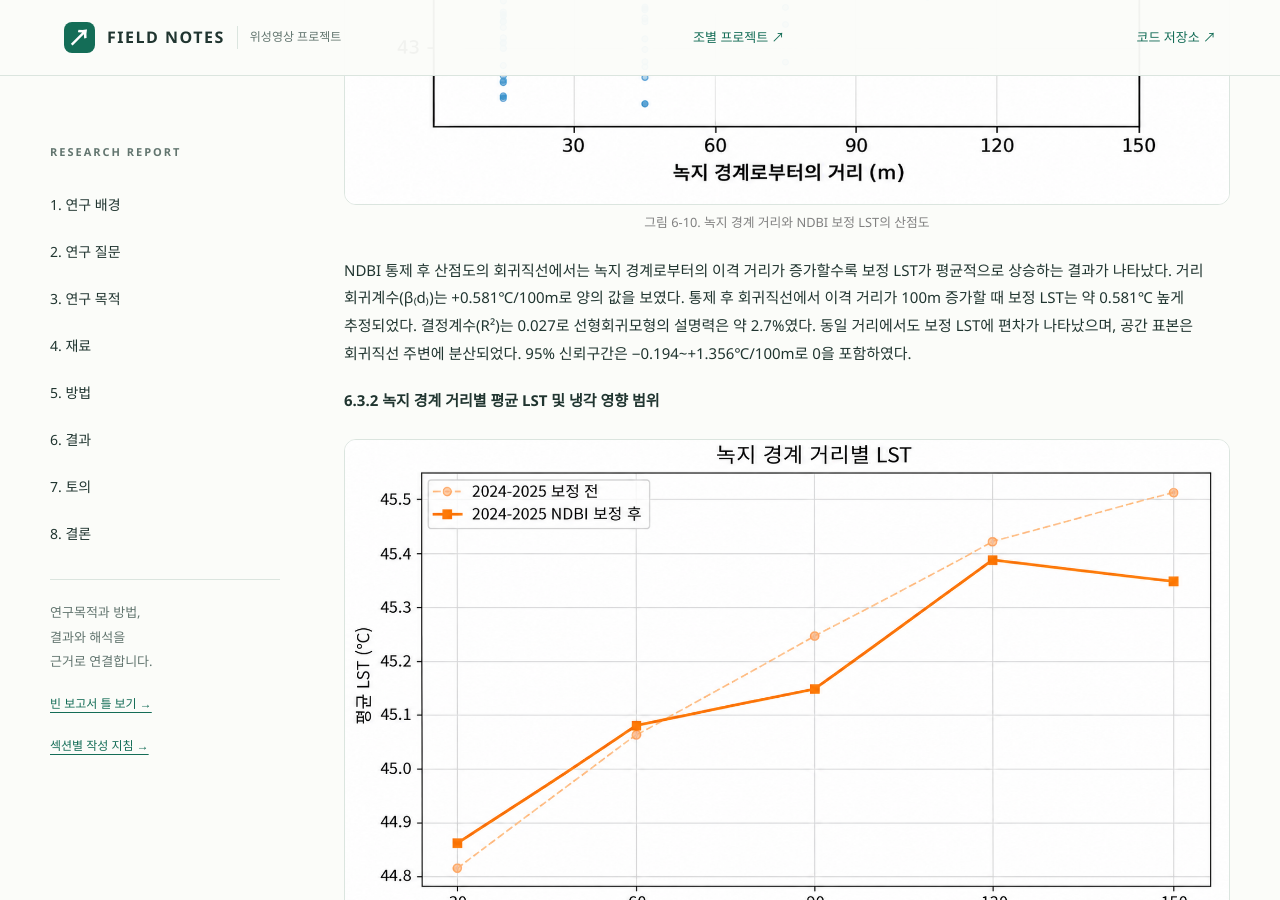
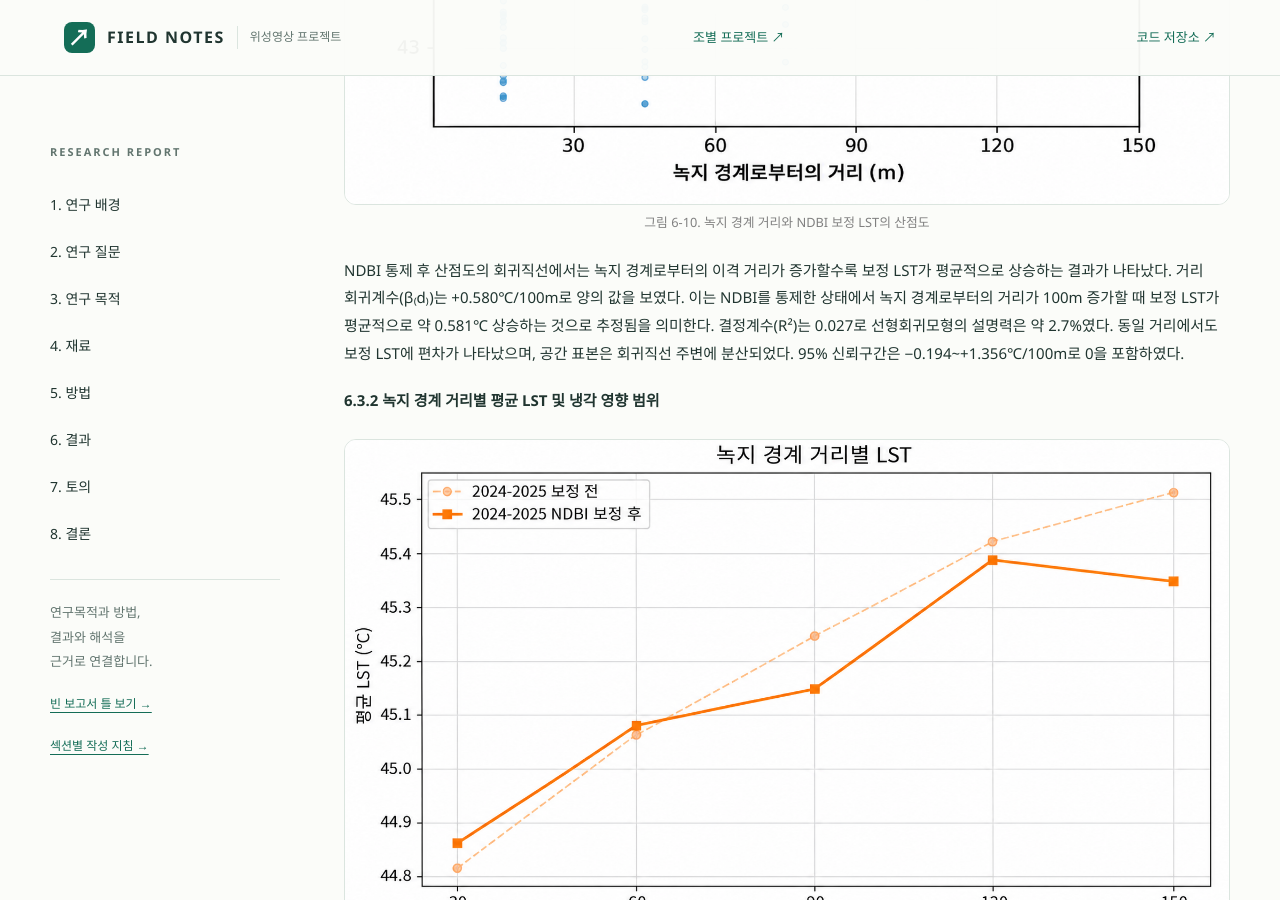
Before and after one commit to kimeunbyeol244/surveying-final-project-6, a Jekyll site: the page built from docs/index.md, in a window 1280 px wide and 900 px high, scrolled down 24722 px. Built offline with Jekyll 4.4.1, drawn with Linux system fonts in a browser that asks for light colours.

Commit message:
Clarify regression analysis for NDBI-controlled LST
Revised the regression line analysis results for the NDBI-controlled scatter plot, clarifying the relationship between distance from green boundaries and adjusted LST. Updated the regression coefficient and interpretation for better clarity.

```diff
--- a/docs/index.md
+++ b/docs/index.md
@@ -581,7 +581,7 @@ Dynamic World V1의 평균 분류 확률을 5개 토지피복 유형으로 통
   <figcaption>그림 6-10. 녹지 경계 거리와 NDBI 보정 LST의 산점도</figcaption>
 </figure>
 
-NDBI 통제 후 산점도의 회귀직선에서는 녹지 경계로부터의 이격 거리가 증가할수록 보정 LST가 평균적으로 상승하는 결과가 나타났다. 거리 회귀계수(β₍d₎)는 +0.581℃/100m로 양의 값을 보였다. 통제 후 회귀직선에서 이격 거리가 100m 증가할 때 보정 LST는 약 0.581℃ 높게 추정되었다. 결정계수(R²)는 0.027로 선형회귀모형의 설명력은 약 2.7%였다. 동일 거리에서도 보정 LST에 편차가 나타났으며, 공간 표본은 회귀직선 주변에 분산되었다. 95% 신뢰구간은 −0.194~+1.356℃/100m로 0을 포함하였다.
+NDBI 통제 후 산점도의 회귀직선에서는 녹지 경계로부터의 이격 거리가 증가할수록 보정 LST가 평균적으로 상승하는 결과가 나타났다. 거리 회귀계수(β₍d₎)는 +0.580℃/100m로 양의 값을 보였다. 이는 NDBI를 통제한 상태에서 녹지 경계로부터의 거리가 100m 증가할 때 보정 LST가 평균적으로 약 0.581℃ 상승하는 것으로 추정됨을 의미한다. 결정계수(R²)는 0.027로 선형회귀모형의 설명력은 약 2.7%였다. 동일 거리에서도 보정 LST에 편차가 나타났으며, 공간 표본은 회귀직선 주변에 분산되었다. 95% 신뢰구간은 −0.194~+1.356℃/100m로 0을 포함하였다.
 
 #### 6.3.2 녹지 경계 거리별 평균 LST 및 냉각 영향 범위
 
```
